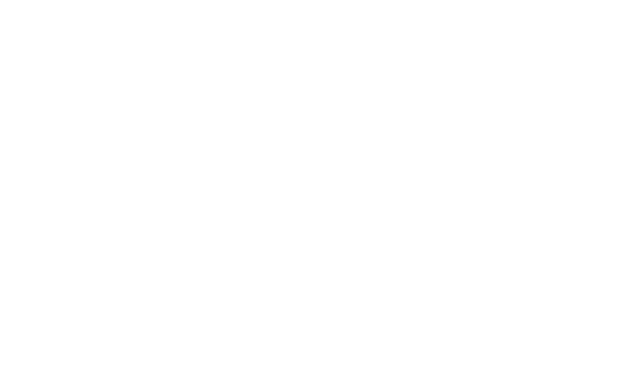
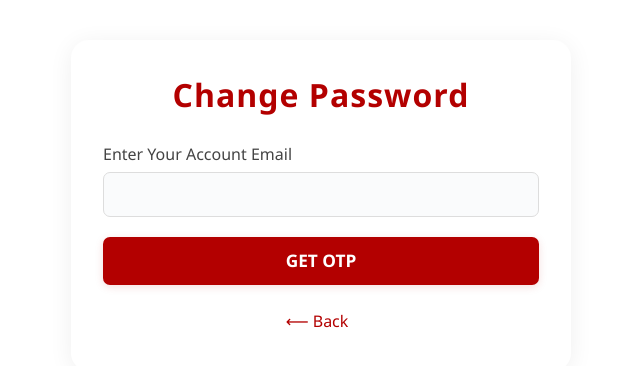
Before and after one commit to trietnpse180186/BloodDonationSS, a React (Vite) app in the folder FE/BDSS_FE-main/: page /user/change-password in a window 1280 px wide. Before the commit this address had no page. Shown: the top 366 px of the page, without its empty margins (319-959 px from the left). Built offline with nearby package versions, Linux system fonts and the light colour scheme.

Commit message:
change password

```diff
--- a/FE/BDSS_FE-main/src/pages/Auth/ForgotPassword.css
+++ b/FE/BDSS_FE-main/src/pages/Auth/ForgotPassword.css
@@ -3,7 +3,8 @@
   border-radius: 18px;
   box-shadow: 0 4px 24px #0001;
   padding: 36px 32px 32px 32px;
-  max-width: 400px;
+  max-width: 500px;
+  min-width: 500px;
   margin: 48px auto;
   font-family: "Segoe UI", Arial, sans-serif;
 }
--- /dev/null
+++ b/FE/BDSS_FE-main/src/pages/User/ChangePassword.jsx
@@ -0,0 +1,218 @@
+import React, { useState } from "react";
+import axios from "../../helpers/axiosInstance";
+import { toast, ToastContainer } from "react-toastify";
+import "react-toastify/dist/ReactToastify.css";
+import { useNavigate } from "react-router";
+import "../Auth/ForgotPassword.css";
+import { FaEye, FaEyeSlash, FaLock } from "react-icons/fa";
+
+function PasswordInput({ value, onChange }) {
+  const [show, setShow] = useState(false);
+
+  return (
+    <div className="input-group">
+      <input
+        type={show ? "text" : "password"}
+        placeholder="Password"
+        value={value}
+        onChange={onChange}
+        required
+        style={{ paddingLeft: 40, paddingRight: 40 }}
+      />
+      <span
+        className="show-password-btn"
+        onClick={() => setShow((s) => !s)}
+        tabIndex={0}
+      >
+        {show ? <FaEyeSlash /> : <FaEye />}
+      </span>
+    </div>
+  );
+}
+export default function ForgotPassword() {
+  const [email, setEmail] = useState("");
+  const [step, setStep] = useState(1);
+  const [otp, setOtp] = useState("");
+  const [newPassword, setNewPassword] = useState("");
+  const [confirmPassword, setConfirmPassword] = useState("");
+  const [loading, setLoading] = useState(false);
+  const [newPasswordError, setNewPasswordError] = useState("");
+  const [confirmPasswordError, setConfirmPasswordError] = useState("");
+  const navigate = useNavigate();
+
+  const handleSendOtp = async (e) => {
+    e.preventDefault();
+    setLoading(true);
+    try {
+      await axios.post("/api/auth/forgot-password", null, {
+        params: { email },
+      });
+      toast.success("OTP has been sent to your email.");
+      setStep(2);
+    } catch (err) {
+      toast.error(err?.response?.data?.message || "Failed to send OTP.");
+    }
+    setLoading(false);
+  };
+
+  const validatePassword = (pw) => {
+    if (!pw) return "Password is required";
+    if (pw.length < 6) return "Password must be at least 6 characters";
+    if (!/[A-Z]/.test(pw))
+      return "Password must contain at least 1 uppercase letter";
+    if (!/[a-z]/.test(pw))
+      return "Password must contain at least 1 lowercase letter";
+    if (!/[0-9]/.test(pw)) return "Password must contain at least 1 number";
+    return "";
+  };
+
+  const handleResetPassword = async (e) => {
+    e.preventDefault();
+    setNewPasswordError("");
+    setConfirmPasswordError("");
+
+    const pwError = validatePassword(newPassword);
+    if (pwError) {
+      setNewPasswordError(pwError);
+      setLoading(false);
+      return;
+    }
+    if (newPassword !== confirmPassword) {
+      setConfirmPasswordError("Passwords do not match");
+      setLoading(false);
+      return;
+    }
+
+    setLoading(true);
+    try {
+      await axios.post("/api/auth/reset-password", {
+        email,
+        otpCode: otp,
+        newPassword,
+        confirmPassword,
+      });
+      toast.success("Password reset successfully. Please login!");
+      setStep(1);
+    } catch (err) {
+      toast.error(err?.response?.data?.message || "Failed to reset password.");
+    }
+    setLoading(false);
+  };
+
+  return (
+    <div
+      className="forgot-password-page"
+      style={{ maxWidth: 400, margin: "40px auto" }}
+    >
+      <h2>Change Password</h2>
+      {loading && (
+        <div
+          style={{
+            position: "fixed",
+            top: 0,
+            left: 0,
+            width: "100vw",
+            height: "100vh",
+            background: "rgba(255,255,255,0.4)",
+            display: "flex",
+            justifyContent: "center",
+            alignItems: "center",
+            zIndex: 9999,
+          }}
+        >
+          <span
+            style={{
+              color: "#b30000",
+              fontWeight: 600,
+              fontSize: 18,
+            }}
+          >
+            Processing...
+          </span>
+        </div>
+      )}
+      {step === 1 && (
+        <>
+          <form onSubmit={handleSendOtp}>
+            <label>Enter Your Account Email</label>
+            <input
+              type="email"
+              value={email}
+              required
+              onChange={(e) => setEmail(e.target.value)}
+              style={{ width: "100%", marginBottom: 16 }}
+              disabled={loading}
+            />
+            <button type="submit" style={{ width: "100%" }} disabled={loading}>
+              {loading ? "Sending..." : "GET OTP"}
+            </button>
+          </form>
+          <div className="back-btn">
+            <a
+              type="button"
+              className="back-btn-back"
+              onClick={() => navigate(-1)}
+              style={{ marginRight: 8 }}
+            >
+              ⟵ Back
+            </a>
+          </div>
+        </>
+      )}
+      {step === 2 && (
+        <form onSubmit={handleResetPassword}>
+          <label>OTP Code (Check your email)</label>
+          <input
+            type="text"
+            value={otp}
+            required
+            onChange={(e) => setOtp(e.target.value)}
+            style={{ width: "100%", marginBottom: 12 }}
+            disabled={loading}
+          />
+          <label>New Password</label>
+          <PasswordInput
+            value={newPassword}
+            onChange={(e) => setNewPassword(e.target.value)}
+            disabled={loading}
+          />
+          <ul>
+            <li>Password must contain at least 1 uppercase letter</li>
+            <li>Password must contain at least 1 number</li>
+            <li>Password must be longer than 6 characters</li>
+          </ul>
+          {newPasswordError && (
+            <div style={{ color: "#d32f2f", fontSize: 13, marginBottom: 8 }}>
+              {newPasswordError}
+            </div>
+          )}
+          <label>Confirm Password</label>
+          <PasswordInput
+            value={confirmPassword}
+            onChange={(e) => setConfirmPassword(e.target.value)}
+            disabled={loading}
+          />
+          {confirmPasswordError && (
+            <div style={{ color: "#d32f2f", fontSize: 13, marginBottom: 8 }}>
+              {confirmPasswordError}
+            </div>
+          )}
+          <button type="submit" style={{ width: "100%" }} disabled={loading}>
+            {loading ? "Processing..." : "Reset Password"}
+          </button>
+          <div className="back-btn">
+            <a
+              type="button"
+              className="back-btn-back"
+              onClick={() => navigate("/login")}
+              style={{ marginRight: 8 }}
+            >
+              ⟵ Back to Login
+            </a>
+          </div>
+        </form>
+      )}
+      <ToastContainer position="top-center" autoClose={2000} />
+    </div>
+  );
+}
--- a/FE/BDSS_FE-main/src/pages/User/UserInfo.css
+++ b/FE/BDSS_FE-main/src/pages/User/UserInfo.css
@@ -204,7 +204,6 @@
   box-shadow: 0 2px 8px #b3000022;
 }
 
-
 @media (max-width: 900px) {
   .user-info-modern-report {
     max-width: 100%;
@@ -212,7 +211,8 @@
     padding: 22px 10px 16px 10px;
     margin-top: 24px;
     position: static;
-
+  }
+}
 @media (max-width: 1100px) {
   .user-info-modern-container {
     flex-direction: column;
@@ -269,6 +269,5 @@
   }
   .user-info-modern-value {
     font-size: 1em;
-
   }
 }
--- a/FE/BDSS_FE-main/src/routes/WebRoutes.jsx
+++ b/FE/BDSS_FE-main/src/routes/WebRoutes.jsx
@@ -19,6 +19,7 @@
 import ScrollTotop from "../helpers/scrollToTop";
 import StaffPage from "../pages/Staff/StaffPage";
 import ForgotPassword from "../pages/Auth/ForgotPassword";
+import ChangePassword from "../pages/User/ChangePassword";
 
 export default function WebRoutes() {
   return (
@@ -44,6 +45,7 @@
         <Route path="/appointment-detail" element={<AppointmentDetail />} />
         <Route path="/user-notification" element={<UserNotification />} />
         <Route path="/forgot-password" element={<ForgotPassword />} />
+        <Route path="/user/change-password" element={<ChangePassword />} />
       </Routes>
     </>
   );
```
